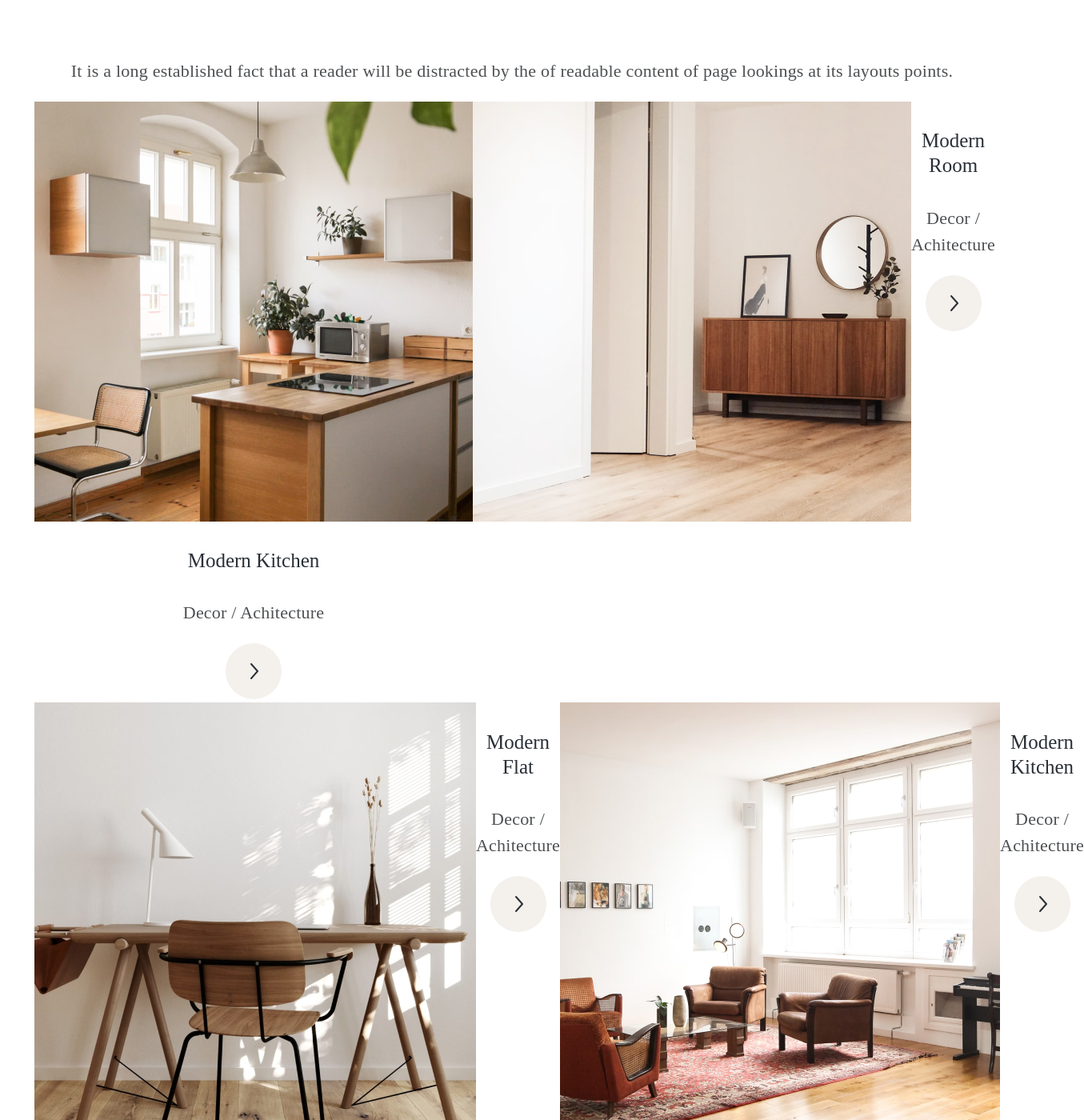
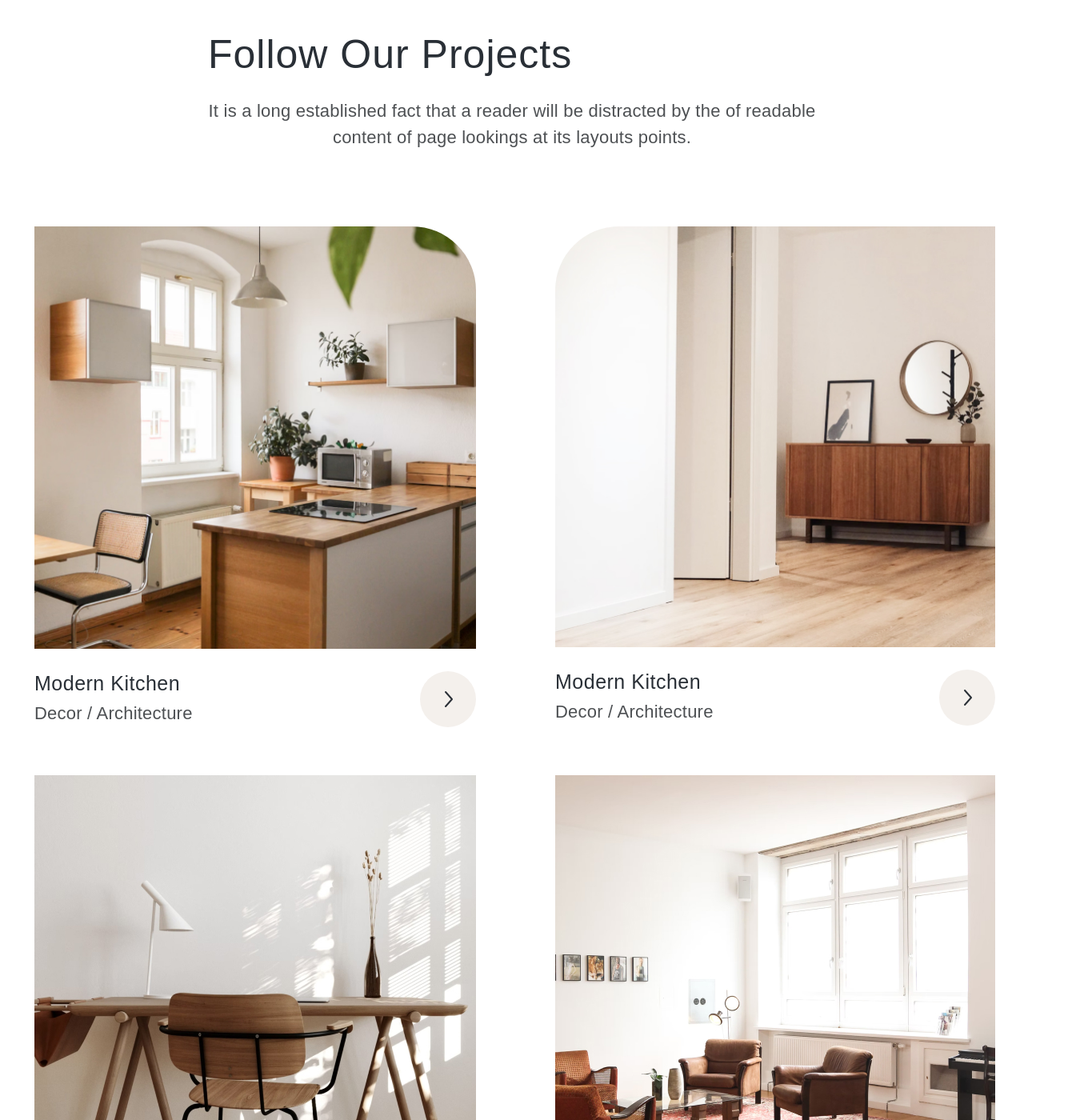
Before and after one commit to LipLip86/design-page, a React (Create React App) app: page / in a window 1280 px wide. Shown: the part 3220-4620 px from the top of the page at 80% size, 1355 px wide, since content can reach past the window. Built offline with nearby package versions, Linux system fonts and the light colour scheme.

Commit message:
Projects blocks added

```diff
--- /dev/null
+++ b/src/components/counter/Counter.tsx
@@ -0,0 +1,18 @@
+import React from "react";
+import s from "./counter.module.css"
+
+const Counter: any = () => {
+  return (
+    <div className={s.counter}>
+      <div className="counter1">
+      <h3>12</h3>
+      <p>Years of Experience</p>
+      </div>
+
+    </div>
+
+  )
+
+}
+
+export default Counter;
--- /dev/null
+++ b/src/components/counter/counter.module.css
@@ -0,0 +1,23 @@
+.counter {
+  display: flex;
+  justify-content: space-between;
+  width: 100%;
+  height: 150px;
+  margin-top: 150px;
+  background-color: #F4F0EC;;
+}
+
+h3 {
+
+  color: #CDA274;
+  font-family: 'DM Serif Display';
+font-style: normal;
+font-weight: 400;
+font-size: 85px;
+line-height: 125%;
+/* or 106px */
+
+display: flex;
+align-items: center;
+letter-spacing: 0.02em;
+}
--- a/src/components/projects/Projects.tsx
+++ b/src/components/projects/Projects.tsx
@@ -12,49 +12,59 @@ const Projects: any = () => {
     <div className={s.container_projects}>
     <div className={s.text}>
     <h3>Follow Our Projects</h3>
-      <p>It is a long established fact that a reader will be distracted by the of readable content of page lookings at its layouts points.
+    <p>
+    It is a long established fact that a reader will be distracted by the of readable content of page lookings at its layouts points.
     </p>
     </div>
-      <div className={s.photo_container1}>
-        <div className={s.block1}>
-          <div className={s.picture_block}>
-        <img src={ img1 } />
+    <div className={s.projects_container}>
+    <div className={s.project_block}>
+    <img src={ img1 } className={s.image_first} />
+    <div className={s.project_content}>
+    <div className={s.project_text}>
+    <h4>Modern Kitchen</h4>
+    <p>Decor / Architecture</p>
+    </div>
     <div>
-          <h4 className={s.header}>Modern Kitchen</h4>
-          <p className={s.text_area}>Decor / Achitecture</p>
-          <div>
-            <img src={arrow}/>
+    <img src={arrow} alt="arrow" />
     </div>
     </div>
     </div>
-          <div className={s.picture_block2}>
-            <img src={img2} />
+
+    <div className={s.project_block}>
+    <img src={ img2 } className={s.image_second} />
+    <div className={s.project_content}>
+    <div className={s.project_text}>
+    <h4>Modern Kitchen</h4>
+    <p>Decor / Architecture</p>
     </div>
     <div>
-          <h4 className={s.header}>Modern Room</h4>
-          <p className={s.text_area}>Decor / Achitecture</p>
-          <div>
-            <img src={arrow}/>
+    <img src={arrow} alt="arrow" />
     </div>
     </div>
     </div>
+
+    <div className={s.project_block}>
+    <img src={ img3 } className={s.image_third} />
+    <div className={s.project_content}>
+    <div className={s.project_text}>
+    <h4>Modern Kitchen</h4>
+    <p>Decor / Architecture</p>
     </div>
-            <div className={s.photo_container2}>
-            <div className={s.block1}>
-              <img src={img3} />
     <div>
-          <h4 className={s.header}>Modern Flat</h4>
-          <p className={s.text_area}>Decor / Achitecture</p>
-          <div>
-            <img src={arrow}/>
+    <img src={arrow} alt="arrow" />
     </div>
     </div>
-              <img src={img4} />
+    </div>
+
+    <div className={s.project_block}>
+    <img src={ img4 } className={s.image_fourth} />
+    <div className={s.project_content}>
+    <div className={s.project_text}>
+    <h4>Modern Kitchen</h4>
+    <p>Decor / Architecture</p>
+    </div>
     <div>
-          <h4 className={s.header}>Modern Kitchen</h4>
-          <p className={s.text_area}>Decor / Achitecture</p>
-          <div>
-            <img src={arrow}/>
+    <img src={arrow} alt="arrow" />
     </div>
     </div>
     </div>
--- a/src/components/projects/projects.module.css
+++ b/src/components/projects/projects.module.css
@@ -2,17 +2,20 @@
   display: flex;
   flex-direction: column;
   text-align: center;
+  margin-top: 150px;
   }
 
   .text {
   display: flex;
   flex-direction: column;
   justify-content: center;
-
+  max-width: 760px;
+  margin: 0 auto 73px;
   }
 
-.container_projects h3 {
-  font-family: 'DM Serif Display';
+  .text h3 {
+  margin: 0;
+  font-family: 'DM Serif Display', sans-serif;
   font-style: normal;
   font-weight: 400;
   font-size: 50px;
@@ -21,8 +24,8 @@
   color: #292F36;
   }
 
-.container_projects p {
-  font-family: 'Jost';
+  .text p {
+  font-family: 'Jost', sans-serif;
   font-style: normal;
   font-weight: 400;
   font-size: 22px;
@@ -31,38 +34,65 @@
   color: #4D5053;
   }
 
-.photo_container1 {
-  display: flex;
-  flex-direction: row;
-  width: 45%;
+  .projects_container {
+  max-width: 1200px;
+  margin: 0 auto;
+  display: grid;
+  grid-template-columns: 1fr 1fr;
+  grid-template-rows: 1fr 1fr;
+  gap: 56px 99px;
+  grid-template-areas:
+  ". ."
+  ". .";
   }
 
-.block1 {
-  display: flex;
-  flex-direction: row;
+  .image_first {
+  border-radius: 0 80px 0 0;
   }
 
-.picture_block {
+  .image_second {
+  border-radius: 80px 0 0 0;
+  }
+
+  .image_third {
+  border-radius: 0 0 80px 0;
+  }
+
+  .image_four {
+  border-radius: 0 0 0 80px;
+  }
+
+  .project_block {
   display: flex;
   flex-direction: column;
   }
 
-.picture_block2 {
+  .project_content {
   display: flex;
-  flex-direction: column !important;
+  margin-top: 28px;
+  justify-content: space-between;
   }
-/* .photo_container2 {
-  display: flex;
-  flex-direction: row;
-  width: 45%;
-} */
 
+  .project_text {
+  text-align: left;
+  }
 
-.header {
-font-family: 'DM Serif Display';
-font-style: normal;
+  .project_text h4 {
+  margin: 0 0 4px 0;
+  font-family: 'DM Serif Display', sans-serif;
   font-weight: 400;
   font-size: 25px;
   line-height: 125%;
+  letter-spacing: 0.02em;
   color: #292F36;
   }
+
+  .project_text p {
+  margin: 0;
+  font-family: 'Jost', sans-serif;
+  font-weight: 400;
+  font-size: 22px;
+  line-height: 150%;
+  letter-spacing: 0.01em;
+  color: #4D5053;
+  }
--- a/src/pages/home/index.tsx
+++ b/src/pages/home/index.tsx
@@ -9,6 +9,7 @@ import Testimonial from "../../components/testimonial/Testimonial";
 import Clients from '../../components/clients/Clients'
 import photo from '../../assets/Photoreview1.jpg'
 import Projects from '../../components/projects/Projects'
+import Counter from "../../components/counter/Counter"
 
 interface ICard {
   title: string,
@@ -77,6 +78,7 @@ export const Home = () => {
         </div>
         <Clients />
         <Projects />
+        <Counter />
     </div>
   )
 }
```
Lines whose indentation alone changed are shown as unchanged.
